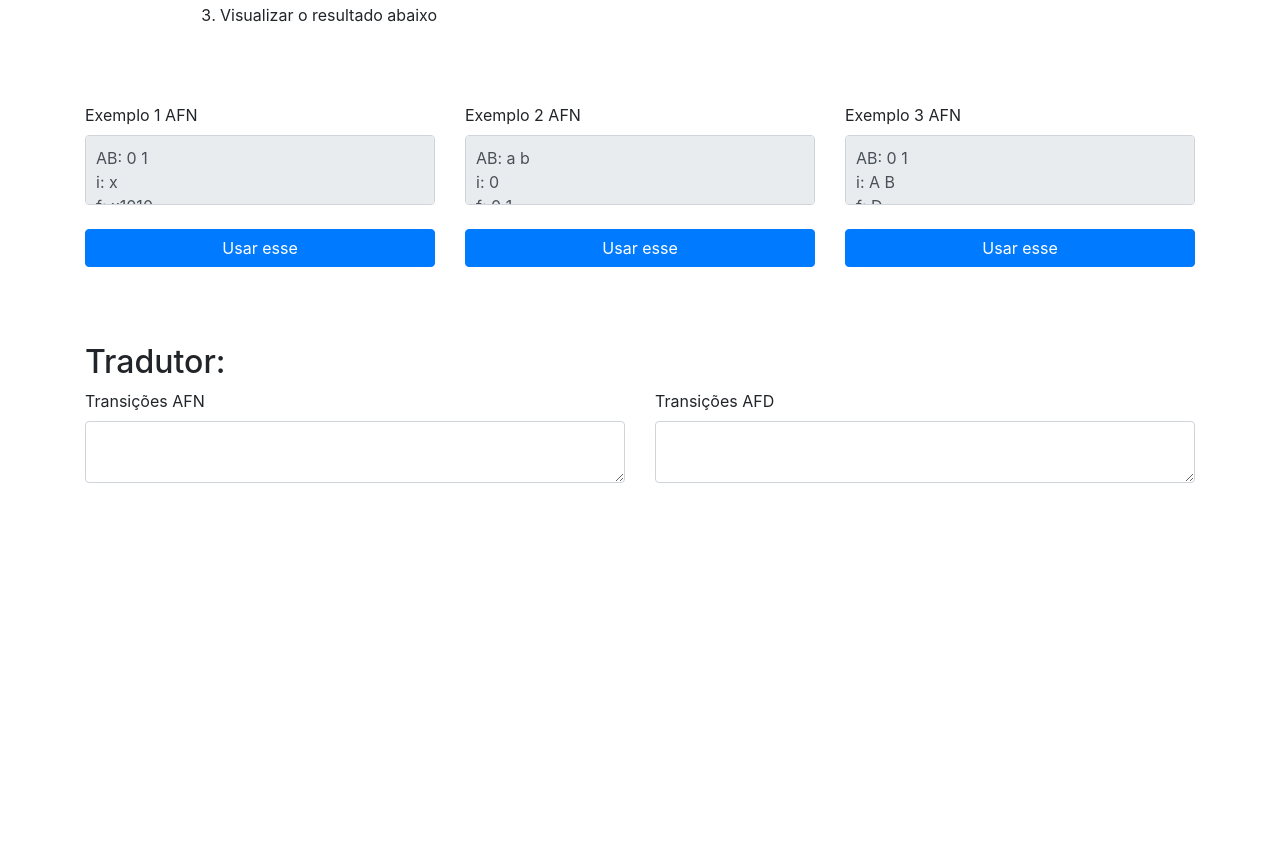
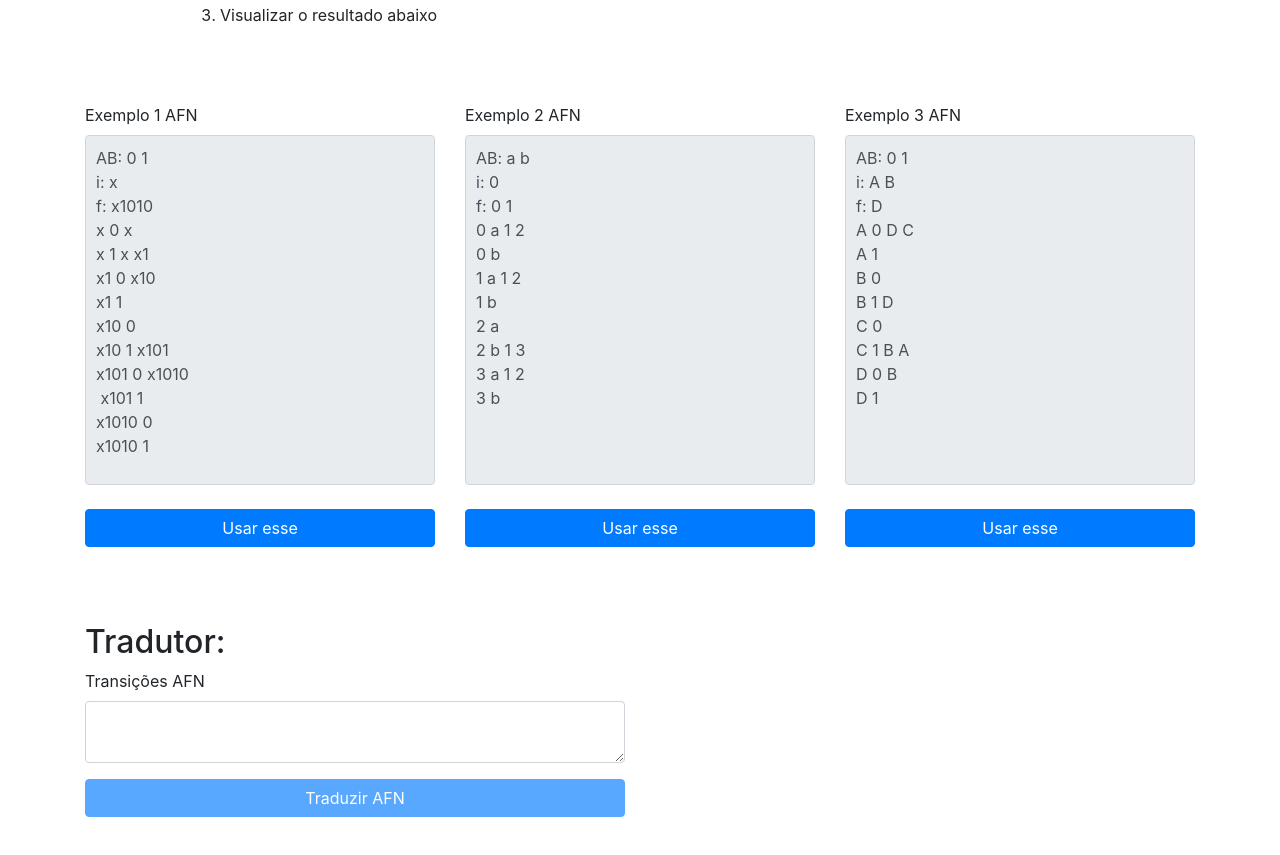
Before and after one commit to shaolinjr/afn-to-afd, an Angular app: page / in a window 1280 px wide. Shown: the part 241-1096 px from the top of the page. Before the commit the page ends 800 px from the top, so only its background shows below. Built offline with nearby package versions, Linux system fonts and the light colour scheme; what ngx-autosize would draw is missing.

Commit message:
Melhorias na estrutura do html e inclusão de novas lógicas para iniciar a tradução

```diff
--- a/src/app/app.component.html
+++ b/src/app/app.component.html
@@ -25,7 +25,7 @@
         <div class="col-12 col-md-4" *ngFor="let exemplo of exemplos">
           <div class="form-group">
             <label [for]="exemplo.name">{{exemplo.title}}</label>
-            <textarea autosize class="form-control exemplo" [name]="exemplo.name" readonly>{{exemplo.content}}</textarea>
+            <textarea class="form-control exemplo" [name]="exemplo.name" readonly>{{exemplo.content}}</textarea>
             <br>
             <button class="btn btn-primary btn-block" (click)="useThis(exemplo.content)">Usar esse</button>
           </div>
@@ -43,19 +43,21 @@
       </div>
       <div class="row">
         <div class="col-12 col-md-6">
-          <form [formGroup]="afnForm">
+          <form [formGroup]="AutomataForm">
             <div class="form-group">
-              <label for="afd">Transições AFN</label>
+              <label for="afn">Transições AFN</label>
               <textarea autosize class="form-control afd" name="afn" formControlName="afn"></textarea>
             </div>
-            <!-- Form Value: {{afnForm.value | json}} -->
           </form>
+          <button class="btn btn-primary btn-block" (click)="translateAutomata(AutomataForm.value.afn)" [disabled]="AutomataForm.value.afn == ''">Traduzir AFN</button>
         </div>
-        <div class="col-12 col-md-6">
-          <div class="form-group">
-            <label for="afd">Transições AFD</label>
-            <textarea autosize class="form-control afn" name="afd">{{AFDOutput}}</textarea>
-          </div>
+        <div class="col-12 col-md-6" *ngIf="AFDOutput.length > 0">
+          <form [formGroup]="afdForm">
+            <div class="form-group">
+              <label for="afd">Transições AFD</label>
+              <textarea autosize class="form-control afn" name="afd" readonly formControlName="afd"></textarea>
+            </div>
+          </form>
         </div>
       </div>
     </div>
--- a/src/app/app.component.scss
+++ b/src/app/app.component.scss
@@ -4,7 +4,7 @@
     .headline-section{}
     .exemplos-section{
       .exemplo{
-        // min-height: 400px;
+        min-height: 350px;
         padding: 10px;
         resize: none;
         line-height: 1.5rem;
@@ -13,4 +13,7 @@
     section{
       padding-top:60px;
     }
+    .afn{
+      min-height: 100px;
+    }
   }
--- a/src/app/app.component.ts
+++ b/src/app/app.component.ts
@@ -33,7 +33,6 @@ export class AppComponent implements OnInit{
   private afnLines;
   private afnStates;
   private afnAlphabet;
-  public afnForm:FormGroup;
   private afnStructure(afn:string,separator:'\n'){
     let lines:Array<string> = afn.split(separator)
     .map((line)=>{return line.trim()})
@@ -220,19 +219,9 @@ export class AppComponent implements OnInit{
     }
     return output;
   }
-  // private createAFDInitialState ()
-  // private createAFDFinalState(afnFinalStates)
 
-  constructor(private fb:FormBuilder){
-    this.afnForm = this.fb.group({afn:''});
-  }
-  ngOnInit(){
-
-
-    this.afnForm.controls.afn.valueChanges
-    .debounceTime(500)
-    .subscribe((value)=>{
-      this.afnLines = this.afnStructure(value,'\n');
+  private translateAutomata(afnText:string){
+    this.afnLines = this.afnStructure(afnText,'\n');
     this.afnStates = this.getAFNStates(this.afnLines);
     let alphabet = this.getAFNAlphabet(this.afnLines);
     let afnInitials = this.getAFNInitialStates(this.afnLines);
@@ -250,12 +239,51 @@ export class AppComponent implements OnInit{
     console.log("AFD Final States: ",afdFinals)
     console.log("AFD States: ",afdStates);
     console.log("Output: ");
+    console.log(this.AFDOutput);
 
-      console.log(this.AFDOutput);
-    })
+    this.afdForm.controls.afd.setValue(this.AFDOutput);
+  }
+
+  public AutomataForm:FormGroup;
+  public afdForm:FormGroup;
+  constructor(private fb:FormBuilder){
+    this.AutomataForm = this.fb.group({afn:''});
+    this.afdForm = this.fb.group({afd:''});
+  }
+  ngOnInit(){
+
+
+    // this.afnForm.controls.afn.valueChanges
+    // .debounceTime(500)
+    // .subscribe((value)=>{
+    //   this.afnLines = this.afnStructure(value,'\n');
+    //   this.afnStates = this.getAFNStates(this.afnLines);
+    //   let alphabet = this.getAFNAlphabet(this.afnLines);
+    //   let afnInitials = this.getAFNInitialStates(this.afnLines);
+    //   let afnFinals = this.getAFNFinalStates(this.afnLines);
+    //   let afdInitials = this.getAFDInitialState(afnInitials);
+    //   let afdStates = this.createAFDTransitions(this.afnStates,this.getAFNAlphabet(this.afnLines),afnInitials);
+    //   let afdFinals = this.getAFDFinalState(afdStates,afnFinals);
+    //   this.AFDOutput = this.createAFDOutput(afdStates,alphabet,afdInitials,afdFinals);
+    //   console.log("Alphabet: ",alphabet);
+    //   console.log("AFN Initial: ",afnInitials);
+    //   console.log("AFN Final: ",afnFinals);
+    //   console.log("AFN States: ",this.afnStates);
+
+    //   console.log("AFD Initial State: ",afdInitials);
+    //   console.log("AFD Final States: ",afdFinals)
+    //   console.log("AFD States: ",afdStates);
+    //   console.log("Output: ");
+
+    //   console.log(this.AFDOutput);
+    // })
   }
   useThis(content:string){
     // make afn receive content
-    this.afnForm.controls.afn.setValue(content);
+    this.AutomataForm.controls.afn.setValue(content);
+    if (this.AFDOutput.length > 0){
+      this.afdForm.controls.afd.setValue("");
+      this.AFDOutput = "";
     }
   }
+}
```
Lines whose indentation alone changed are shown as unchanged.
